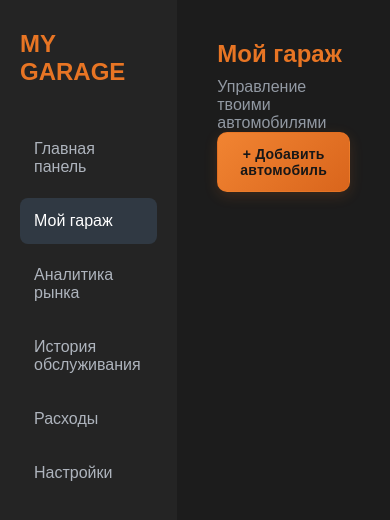
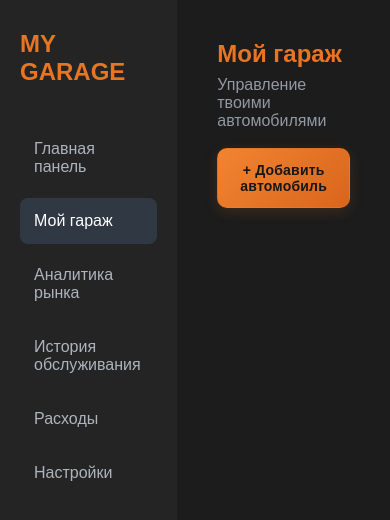
Before and after one commit to zan9ato/code-my-garage, a plain HTML site: page index.html in a window 390 px wide. Both pictures are taken after a click on the link "Мой гараж". Drawn offline with Linux system fonts and the light colour scheme.

Commit message:
Improve garage page header layout

```diff
--- a/style.css
+++ b/style.css
@@ -1438,3 +1438,35 @@ body.light-theme #add-car-btn:hover {
     background: linear-gradient(135deg, #5AA1EA, #3685D6);
     box-shadow: 0 6px 18px rgba(54, 133, 214, 0.24);
 }
+
+/* Шапка вкладки «Мой гараж» */
+.garage-header {
+    margin-bottom: 35px;
+}
+
+.garage-header-top {
+    display: flex;
+    align-items: center;
+    justify-content: space-between;
+    gap: 24px;
+}
+
+.garage-heading h1 {
+    margin-bottom: 8px;
+}
+
+.garage-heading p {
+    margin: 0;
+}
+
+#add-car-btn {
+    flex-shrink: 0;
+}
+
+@media (max-width: 600px) {
+    .garage-header-top {
+        align-items: flex-start;
+        flex-direction: column;
+        gap: 18px;
+    }
+}
```
